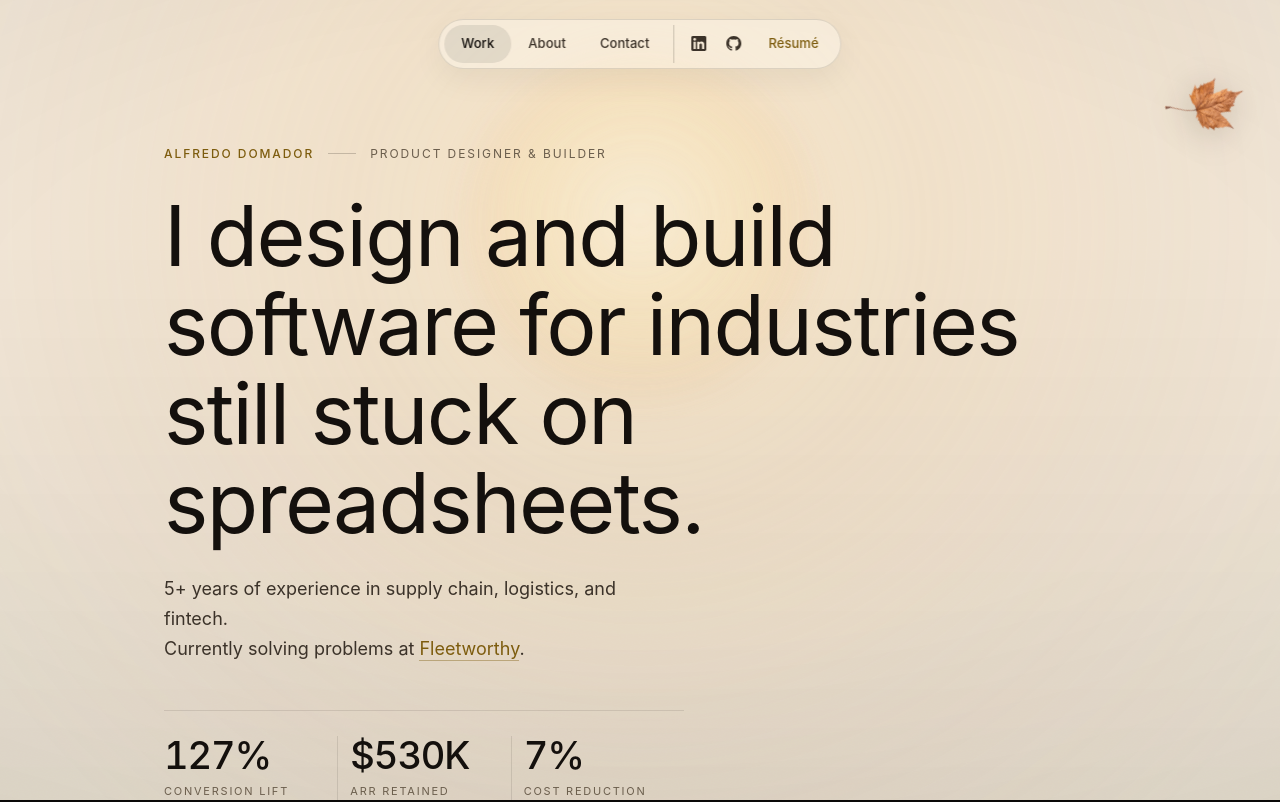
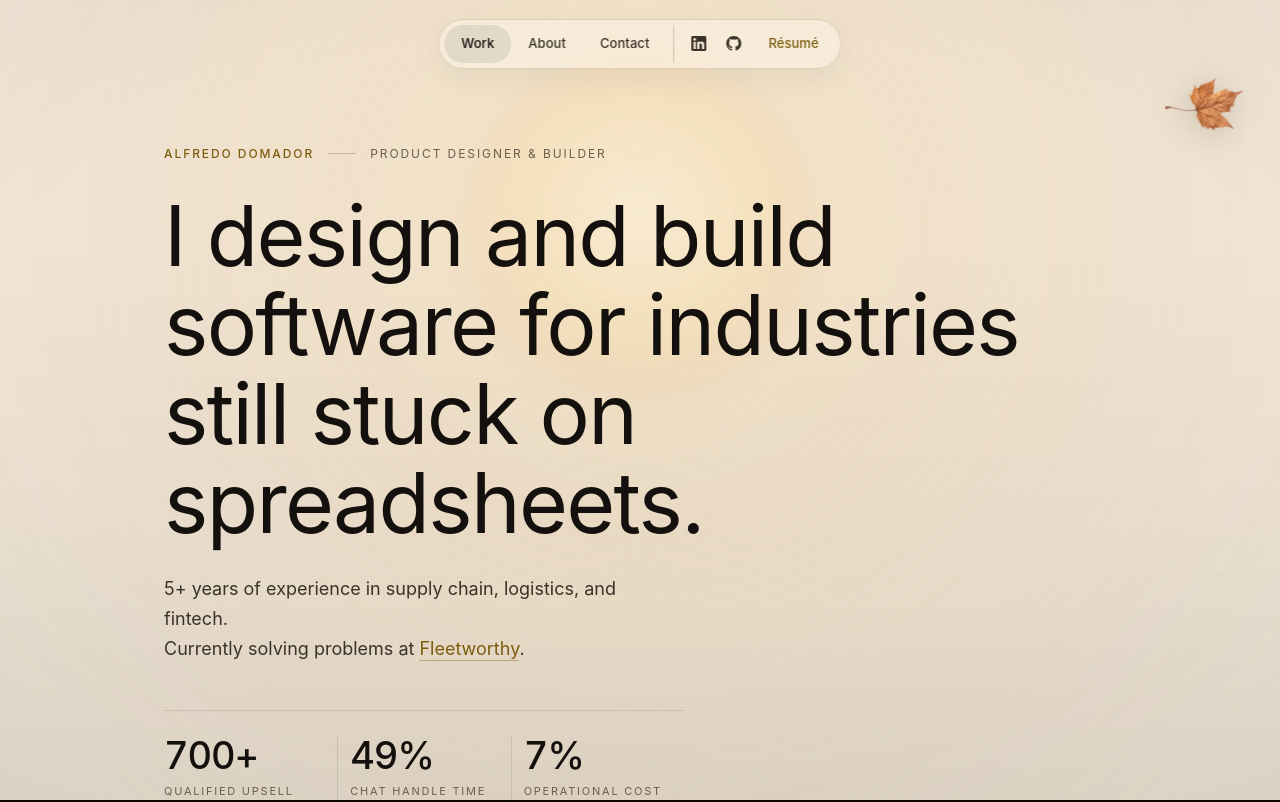
Before and after one commit to adomador/portfoliosite, a Next.js app: page / in a window 1280 px wide. Shown: the top 802 px of the page. Built offline with nearby package versions, Linux system fonts and the light colour scheme; a web font is replaced by a local one.

Commit message:
metric updates

```diff
--- a/app/work/triumph/page.tsx
+++ b/app/work/triumph/page.tsx
@@ -76,6 +76,7 @@ const META = [
       'SLA compliance 90% to 97%',
       'Chat handle time 8:52 to 4:32',
       'Phone handle time 4:10 to 2:47',
+      '7% operational cost reduction',
     ],
   },
 ] as const
@@ -98,6 +99,10 @@ const STATS = [
     before: { value: '4:10', when: "Apr '23" },
     value: '2:47',
     when: "Jun '23",
+  },
+  {
+    label: 'Operational cost reduction',
+    value: '7%',
   },
 ] as const
 
--- a/lib/profile.ts
+++ b/lib/profile.ts
@@ -41,9 +41,9 @@ export const ENDORSEMENTS = [
 
 /** Hero outcome metrics — keep labels short; the number does the talking. */
 export const METRICS = [
-  { value: '127%', label: 'Conversion lift' },
-  { value: '$530K', label: 'ARR retained' },
-  { value: '7%', label: 'Cost reduction' },
+  { value: '700+', label: 'Qualified upsell leads' },
+  { value: '49%', label: 'Chat handle time cut' },
+  { value: '7%', label: 'Operational cost reduction' },
 ] as const
 
 export type Project = {
```
